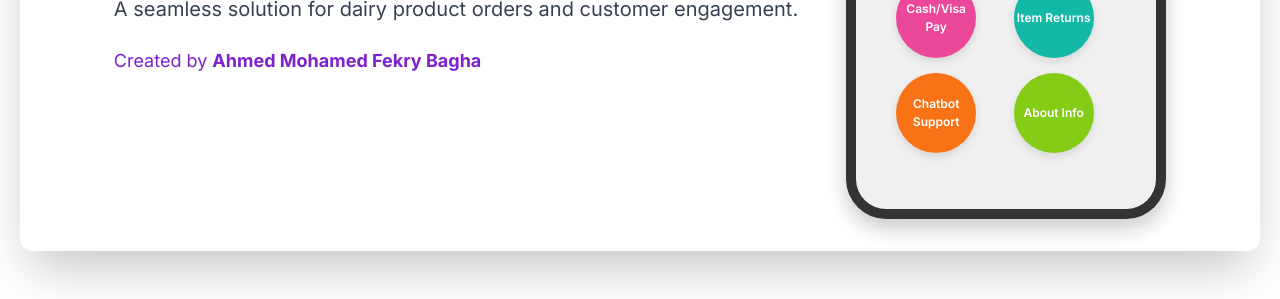
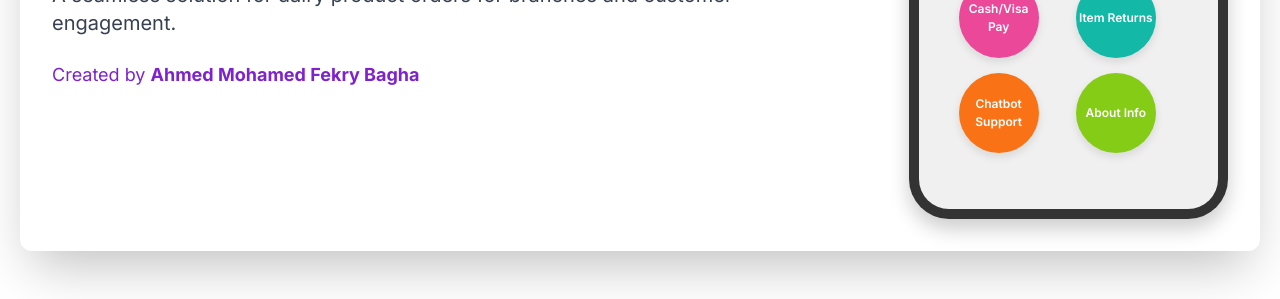
Before and after one commit to A7medbagha/Katilo-App, a plain HTML site: page index.html in a window 1280 px wide. Shown: the part 501-800 px from the top of the page. Drawn offline with nearby package versions, Linux system fonts and the light colour scheme.

Commit message:
index.html

```diff
--- a/index.html
+++ b/index.html
@@ -224,7 +224,7 @@
             <!-- Katilo Factory Logo -->
             <img src="mainlogo.png" alt="Katilo Factory Logo" class="mx-auto md:mx-0 mb-4 w-48 h-auto rounded-lg">
             <h1 class="text-5xl font-extrabold text-blue-800 mb-4">Katilo Factory App</h1>
-            <p class="text-xl text-gray-700 mb-6">A seamless solution for dairy product orders and customer engagement.</p>
+            <p class="text-xl text-gray-700 mb-6">A seamless solution for dairy product orders for branches and customer engagement.</p>
             <p class="text-lg font-medium text-purple-700">Created by <span class="font-bold">Ahmed Mohamed Fekry Bagha</span></p>
         </div>
 
```
